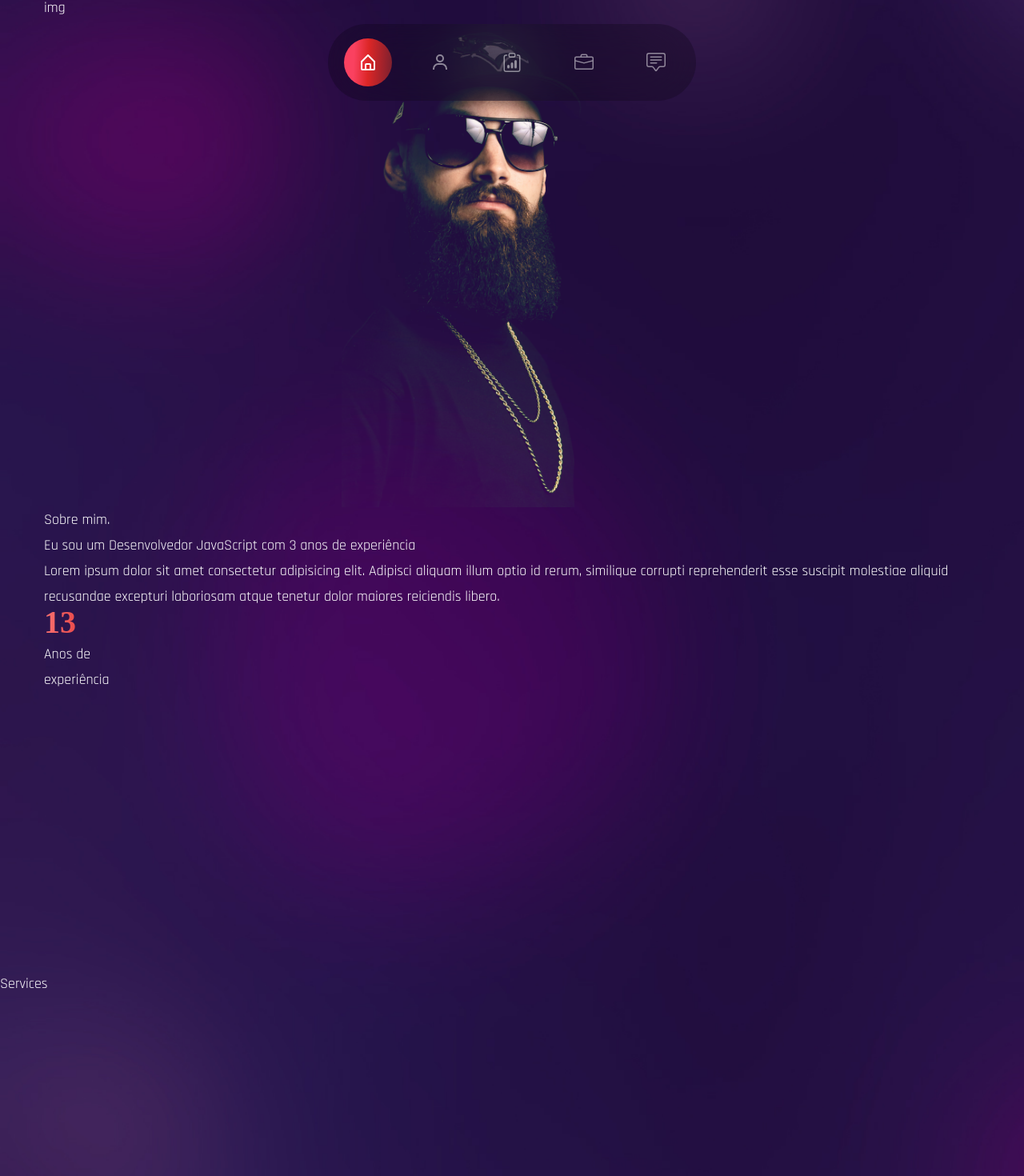
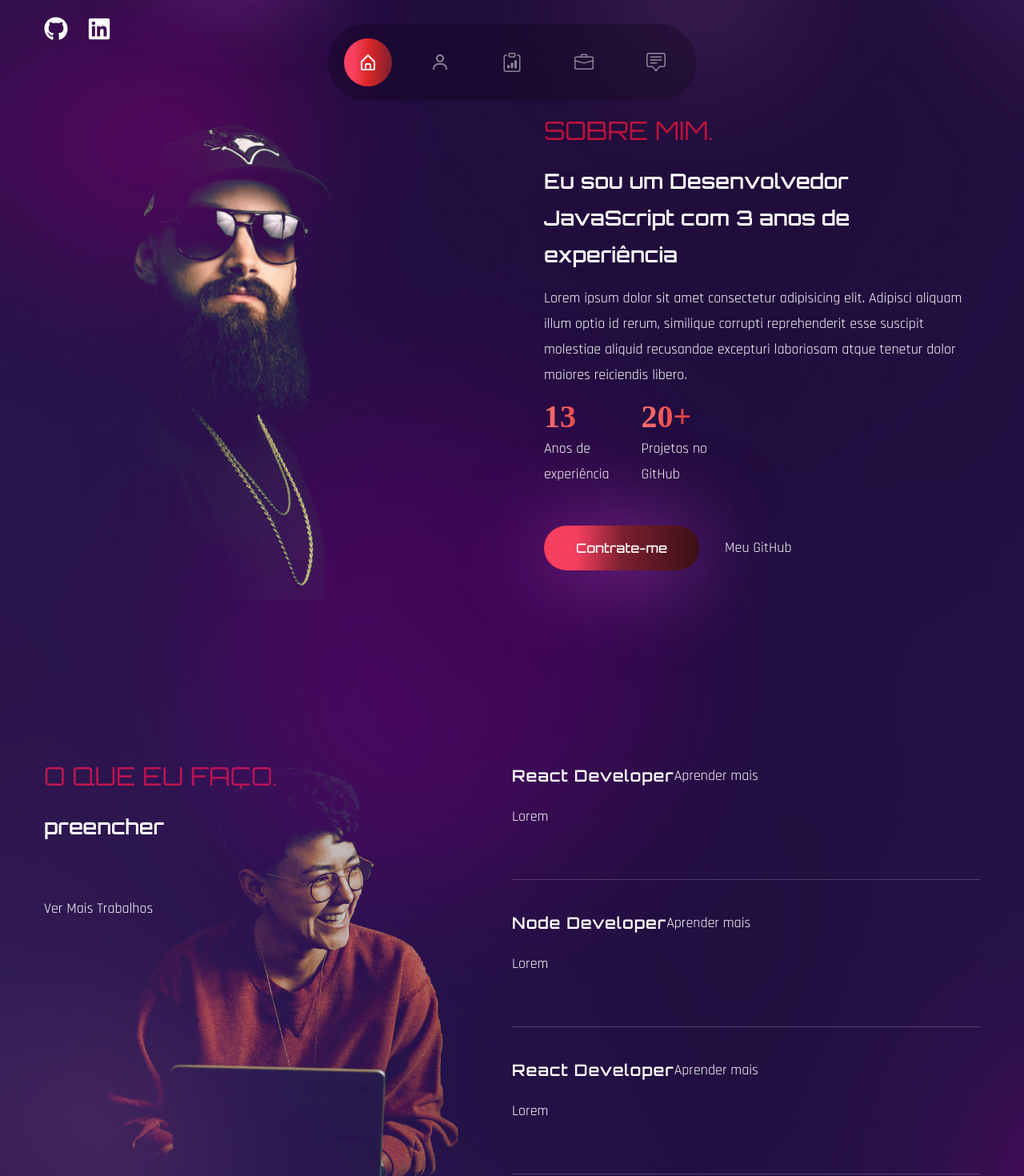
Before and after one commit to Suntzu1000/portfolio2.0, a React (Create React App) app in the folder portfolio-starter/: page / in a window 1280 px wide. Shown: the part 642-2112 px from the top of the page at 80% size. Built offline with nearby package versions, Linux system fonts and the light colour scheme; the HTML template or start-up script is replaced by a standard one; a web font is replaced by a local one.

Commit message:
Portfolio em Serviços feitos

```diff
--- a/portfolio-starter/src/components/About.js
+++ b/portfolio-starter/src/components/About.js
@@ -1,8 +1,8 @@
 import React from "react";
 
-import CountUp from "react-countup"
+import CountUp from "react-countup";
 
-import {useInView} from "react-intersection-observer"
+import { useInView } from "react-intersection-observer";
 
 import { motion } from "framer-motion";
 
@@ -10,35 +10,79 @@ import { fadeIn } from "../variants";
 
 const About = () => {
   const [ref, inView] = useInView({
-    threshold: 0.5
-  })
+    threshold: 0.5,
+  });
   return (
-    <div  className="section " id="about" ref={ref}>
-     <div className="container mx-auto ">
-      <div>
-        <div className="flex-1 bg-about bg-contain bg-no-repeat h-[640px] mix-blend-lighten bg-top  " >img</div>
+    <div className="section " id="about" ref={ref}>
+      <div className="container mx-auto ">
+        <div className="flex flex-col gap-y-10 lg:flex-row lg:items-center lg:gap-x-20 lg:gap-y-0 h-screen ">
+          <motion.div
+            variants={fadeIn("right", 0.3)}
+            initial="hidden"
+            whileInView={"show"}
+            viewport={{ once: false, amount: 0.3 }}
+            className="flex-1 bg-about bg-contain bg-no-repeat h-[640px] mix-blend-lighten bg-top  "
+          ></motion.div>
 
-        <div>
-          <h2>Sobre mim.</h2>
-          <h3>Eu sou um Desenvolvedor JavaScript com 3 anos de experiência</h3>
-          <p>Lorem ipsum dolor sit amet consectetur adipisicing elit. Adipisci aliquam illum optio id rerum, similique corrupti reprehenderit esse suscipit molestiae aliquid recusandae excepturi laboriosam atque tenetur dolor maiores reiciendis libero.</p>
-        </div>
+          <motion.div
+            variants={fadeIn("left", 0.5)}
+            initial="hidden"
+            whileInView={"show"}
+            viewport={{ once: false, amount: 0.3 }}
+            className="flex-1 "
+          >
+            <h2 className="h2 text-accent ">Sobre mim.</h2>
+            <h3 className="h3 mb-4">
+              Eu sou um Desenvolvedor JavaScript com 3 anos de experiência
+            </h3>
+            <p className="mb-5">
+              Lorem ipsum dolor sit amet consectetur adipisicing elit. Adipisci
+              aliquam illum optio id rerum, similique corrupti reprehenderit
+              esse suscipit molestiae aliquid recusandae excepturi laboriosam
+              atque tenetur dolor maiores reiciendis libero.
+            </p>
 
-        <div className="flex" >
-          <div>
-            <div className="text-[40px] font-tertiary text-gradient mb-2 " >
-              <CountUp start={0} end={13} duration={3} />
+
+          <div className="flex gap-x-6 lg:gap-x-10 mb-12 ">
+            <div>
+              <div className="text-[40px] font-tertiary text-gradient mb-2 ">
+                {inView ? <CountUp start={0} end={13} duration={3} /> : null}
+              </div>
+              <div classNames="font-primary text-sm tracking-[2px]">
+                Anos de <br />
+                experiência
+              </div>
             </div>
-            <div classNames="font-primary text-sm tracking-[2px]" >
-              Anos de <br />
-              experiência
+            <div>
+              <div className="text-[40px] font-tertiary text-gradient mb-2 ">
+                {inView ? <CountUp start={0} end={20} duration={3} /> : null}+
+              </div>
+              <div classNames="font-primary text-sm tracking-[2px]">
+                Projetos no <br />
+                <a
+                  href="https://github.com/Suntzu1000"
+                  target="_blank"
+                  rel="noopener noreferrer"
+                >
+                  GitHub
+                </a>
+              </div>
             </div>
           </div>
+
+          <div className="flex gap-x-8 items-center ">
+            <button className="btn btn-lg">Contrate-me</button>
+            <a
+              href="https://github.com/Suntzu1000"
+              target="_blank"
+              rel="noopener noreferrer"
+            >
+              Meu GitHub
+            </a>
+          </div>
+          </motion.div>
         </div>
-
-
       </div>
-     </div>
     </div>
   );
 };
--- a/portfolio-starter/src/components/Banner.js
+++ b/portfolio-starter/src/components/Banner.js
@@ -16,7 +16,7 @@ const Banner = () => {
       id="home"
     >
       <div className="container mx-auto">
-        <div className=" flex flex-col gap-y-8 lg:flex-row lg:items-center lg:gap-x-12 absolute top-20 ">
+        <div className=" flex flex-col gap-y-8 lg:flex-row lg:items-center lg:gap-x-12 relative top-10 ">
           <div className="flex-1 text-center font-secondary lg:text-left ">
             <motion.h1
               variants={fadeIn("up", 0.3)}
--- a/portfolio-starter/src/components/Services.js
+++ b/portfolio-starter/src/components/Services.js
@@ -1,7 +1,59 @@
-import React from 'react';
+import React from "react";
+import { BsArrowRight } from "react-icons/bs";
+
+import { motion } from "framer-motion";
+import { fadeIn } from "../variants";
+
+const services = [
+  {
+    name: "React Developer",
+    description: "Lorem",
+    link: "Aprender mais",
+  },
+  {
+    name: "Node Developer",
+    description: "Lorem",
+    link: "Aprender mais",
+  },
+  {
+    name: "React Developer",
+    description: "Lorem",
+    link: "Aprender mais",
+  },
+];
 
 const Services = () => {
-  return <div className='section' id='services'>Services</div>;
+  return (
+    <section className="section" id="services">
+      <div className="container mx-auto">
+        <div className="flex flex-col lg:flex-row">
+          <div className="flex-1 lg:bg-services lg:bg-bottom bg-no-repeat mix-blend-lighten mb-12 lg:mb-0 ">
+            <h2 className="h2 text-accent mb-6 ">O que eu faço.</h2>
+            <h3 className="h3 max-w-[455px] mb-16 ">preencher</h3>
+            <button btn btn-sm>
+              Ver Mais Trabalhos
+            </button>
+          </div>
+          <div className="flex-1 ">
+            <div>
+              {services.map((service, index) => {
+                const { name, description, link } = service;
+                return (
+                  <div className="border-b border-white/20 h-[146px] mb-[38px] flex " key={index} >
+                    <div className="max-w-[476px]" >
+                      <h4 className="text-[20px] tracking-wider font-primary font-semibold mb-6 " >{name}</h4>
+                      <p className="font-secondary leading-tight " >{description}</p>
+                    </div>
+                    <div>{link}</div>
+                  </div>
+                );
+              })}
+            </div>
+          </div>
+        </div>
+      </div>
+    </section>
+  );
 };
 
 export default Services;
```
